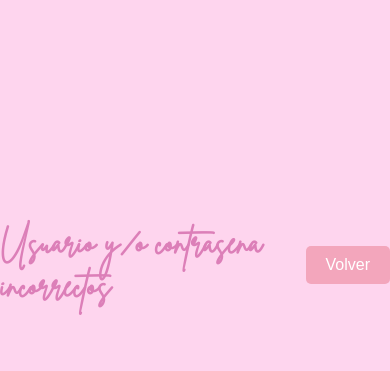
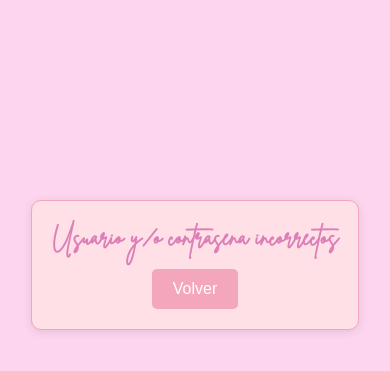
Before and after one commit to juanquitaaa/IWG101_USM, a Django app: page /error/ in a window 390 px wide. Shown: the part 157-528 px from the top of the page. Run offline with Django 5.2, Linux system fonts and the light colour scheme.

Commit message:
ahora el mensaje de error esta bonito

```diff
--- a/UDI/static/css/styles.css
+++ b/UDI/static/css/styles.css
@@ -146,4 +146,41 @@ button:hover {
     #logo-usm {
         width: 200px;
     }
+
+    /* Estilos para el mensaje de error */
+.error-container {
+    max-width: 400px;
+    text-align: center;
+    background-color: #ffe0e6;
+    padding: 20px;
+    border-radius: 10px;
+    box-shadow: 0 2px 10px rgba(0,0,0,0.1);
+    border: 1px solid #f3a6bc;
 }
+
+.error-message {
+    color: #dc7fb8;
+    font-family: 'Brittany', sans-serif;
+    font-size: 1.5em;
+    margin: 0;
+}
+
+/* Estilos para el botón de volver */
+.btn-return {
+    display: inline-block;
+    margin-top: 15px;
+    padding: 10px 20px;
+    background-color: #f3a6bc;
+    color: white;
+    text-decoration: none;
+    border-radius: 5px;
+    font-size: 16px;
+    transition: background-color 0.3s ease;
+    border: 1px solid transparent;
+}
+
+    .btn-return:hover {
+    background-color: #dc7fb8;
+    }
+
+}
--- a/UDI/web_UDI/templates/web_UDI/error.html
+++ b/UDI/web_UDI/templates/web_UDI/error.html
@@ -8,8 +8,11 @@
     <link rel="stylesheet" href="{% static 'css/styles.css' %}">
 </head>
 <body>
-    <h1>Usuario y/o contrasena incorrectos</h1>
-    <a href="{% url 'index' %}">
-        <button>Volver</button>
-    </a>
+    <div class="container error-container">
+        <h1 class="error-message">Usuario y/o contraseña incorrectos</h1>
+        <a href="{% url 'index' %}" class="btn-register btn-return">
+            Volver
+        </a>
+    </div>
 </body>
+</html>
```
